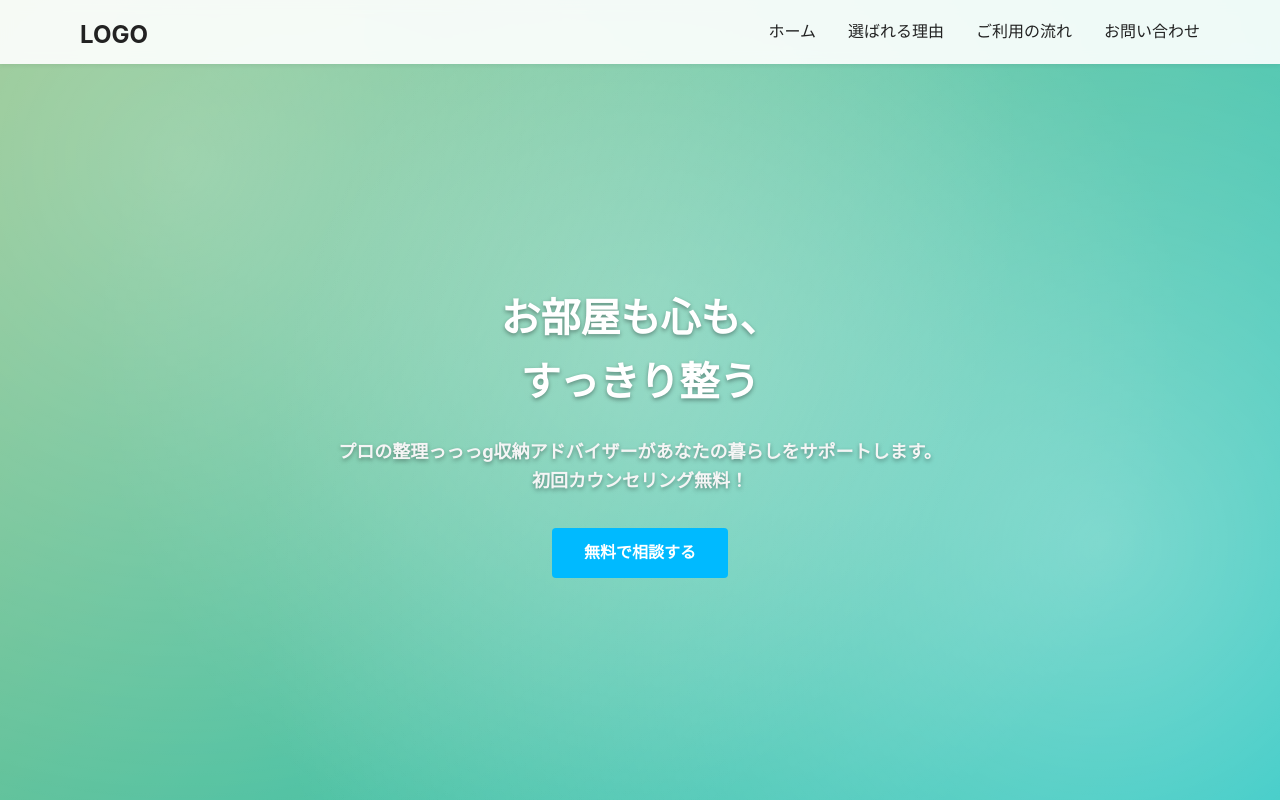
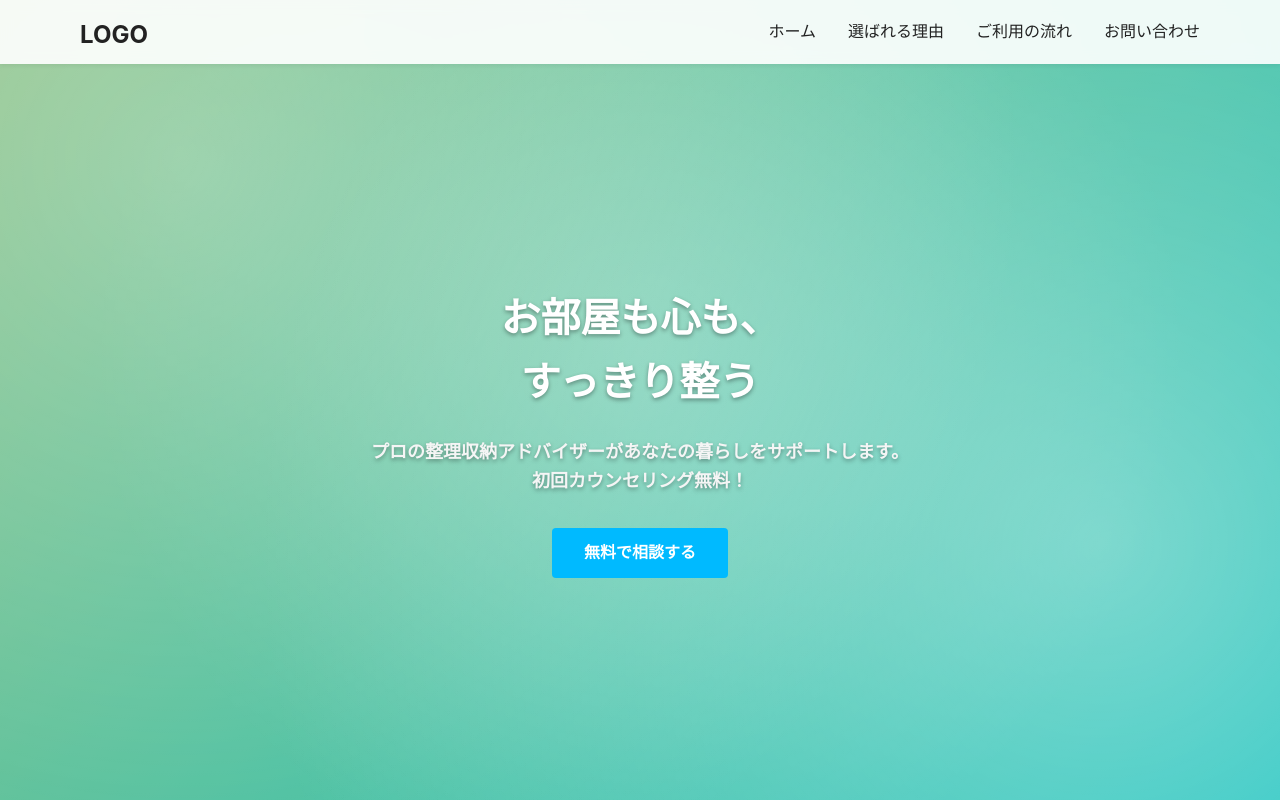
Before and after one commit to ritsuto2525/lp, a plain HTML site: page index.html in a window 1280 px wide. Shown: the top 800 px of the page. Drawn offline with Linux system fonts and the light colour scheme.

Commit message:
lp変更

```diff
--- a/index.html
+++ b/index.html
@@ -33,7 +33,7 @@
       <div class="container hero__inner">
         <h2 class="hero__title">お部屋も心も、<br>すっきり整う</h2>
         <p class="hero__subtitle">
-          プロの整理っっっg収納アドバイザーがあなたの暮らしをサポートします。<br>初回カウンセリング無料！
+          プロの整理収納アドバイザーがあなたの暮らしをサポートします。<br>初回カウンセリング無料！
         </p>
         <a href="#contact" class="btn btn--primary">無料で相談する</a>
       </div>
```
